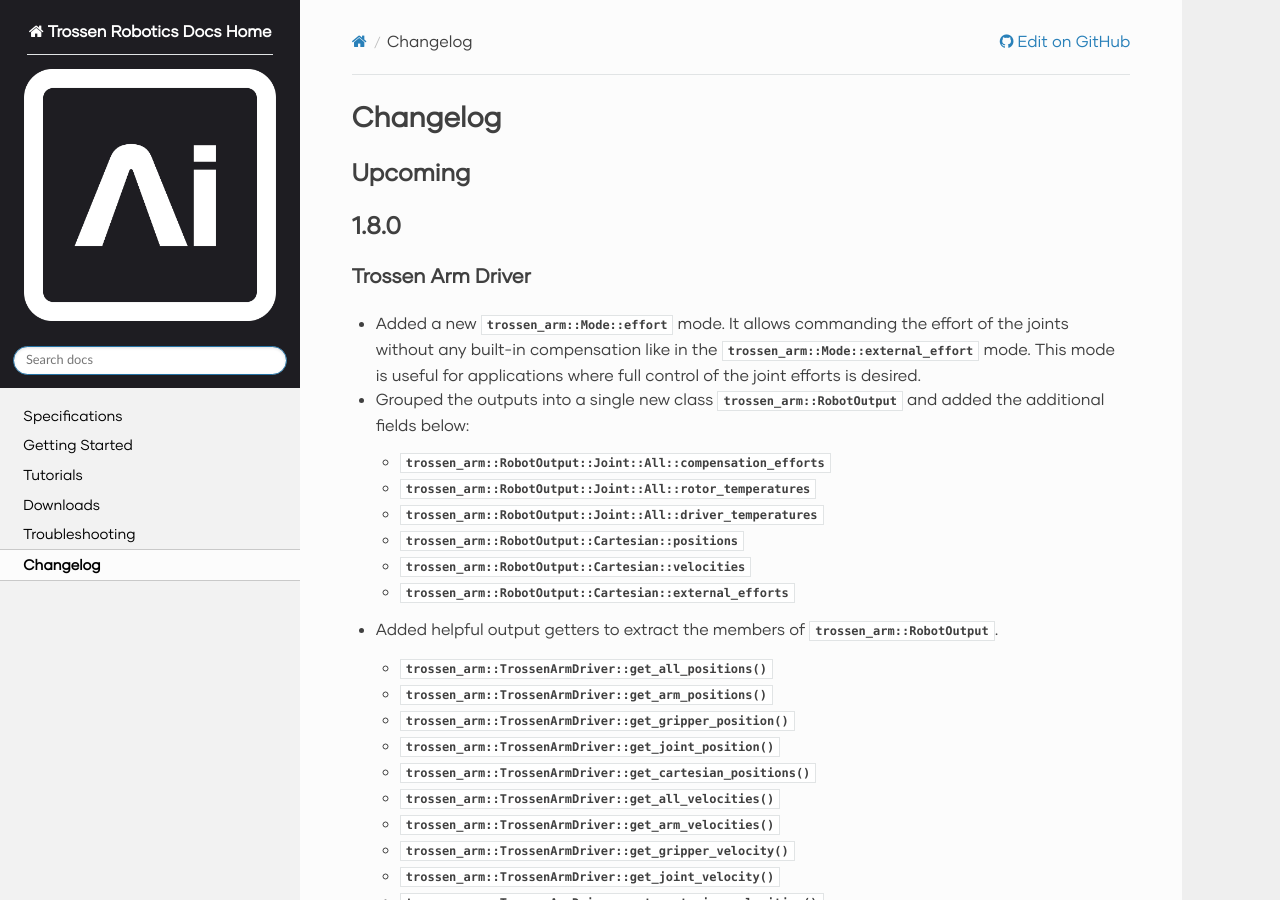
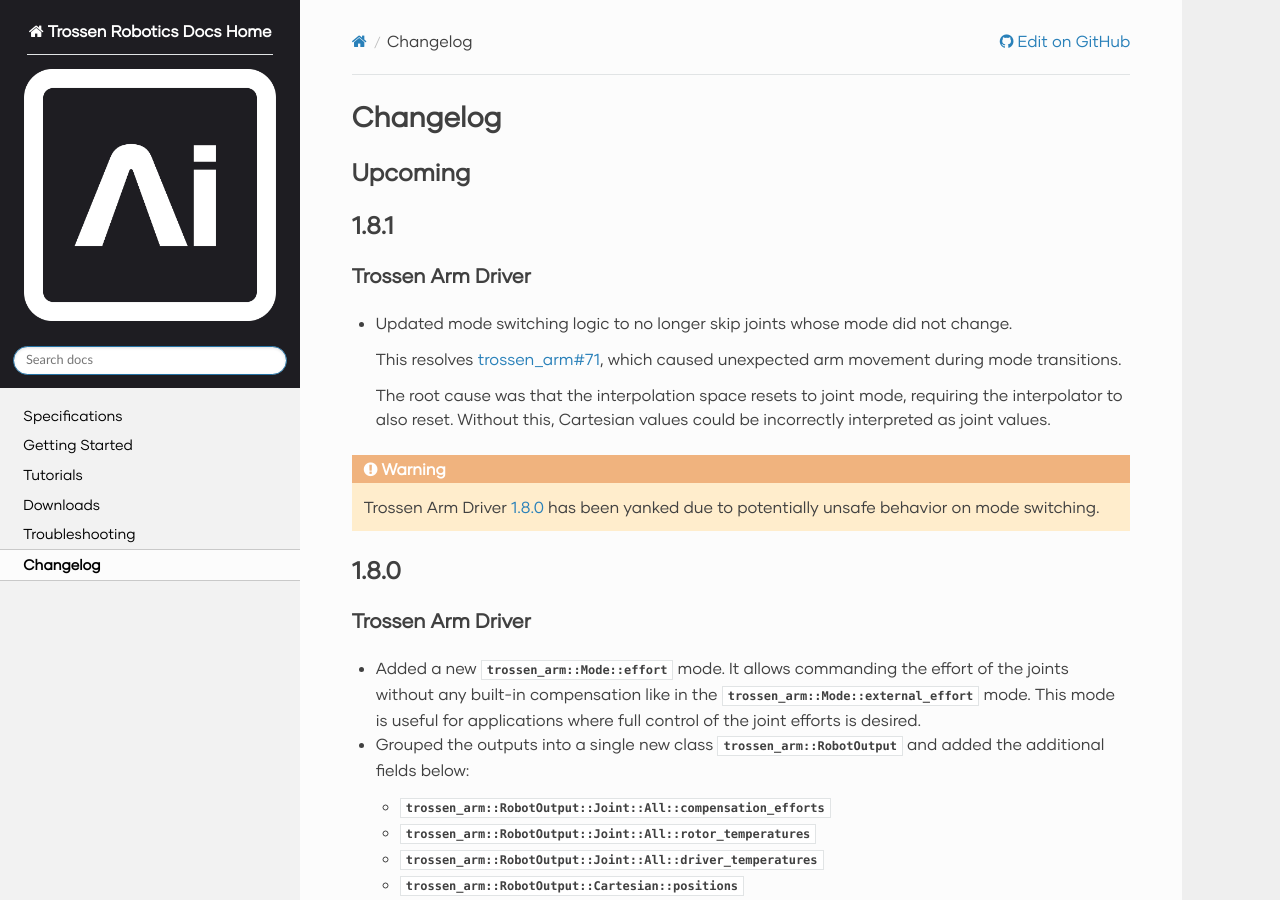
Before and after one commit to TrossenRobotics/trossen_arm, a Sphinx documentation site: the page built from docs/changelog.rst, in a window 1280 px wide and 900 px high. Built offline with Sphinx 7.4.7 and the Read the Docs theme 3.1.0, drawn with Linux system fonts in a browser that asks for light colours; some web fonts are replaced; pages that are not in the unit, such as notebooks, are missing from menus.

Commit message:
updated changelog and demo documentation for 1.8.1 (#72)
* updated changelog for 1.8.1

this patch fixed the issue https://github.com/TrossenRobotics/trossen_arm/issues/71

* added associated demo

* Updated language in changelog

---------

Co-authored-by: Luke Schmitt <luke@trossenrobotics.com>

```diff
--- a/docs/changelog.rst
+++ b/docs/changelog.rst
@@ -4,6 +4,23 @@ Changelog
 
 Upcoming
 ========
+
+1.8.1
+=====
+
+Trossen Arm Driver
+------------------
+
+- Updated mode switching logic to no longer skip joints whose mode did not change.
+
+  This resolves `trossen_arm#71`_, which caused unexpected arm movement during mode transitions.
+
+  The root cause was that the interpolation space resets to joint mode, requiring the interpolator to also reset.
+  Without this, Cartesian values could be incorrectly interpreted as joint values.
+
+.. warning:: Trossen Arm Driver :ref:`changelog:1.8.0` has been yanked due to potentially unsafe behavior on mode switching.
+
+.. _`trossen_arm#71`: https://github.com/TrossenRobotics/trossen_arm/issues/71
 
 1.8.0
 =====
```
Also changed, not shown: docs/getting_started/demo_scripts.rst (+7 -0 lines).
